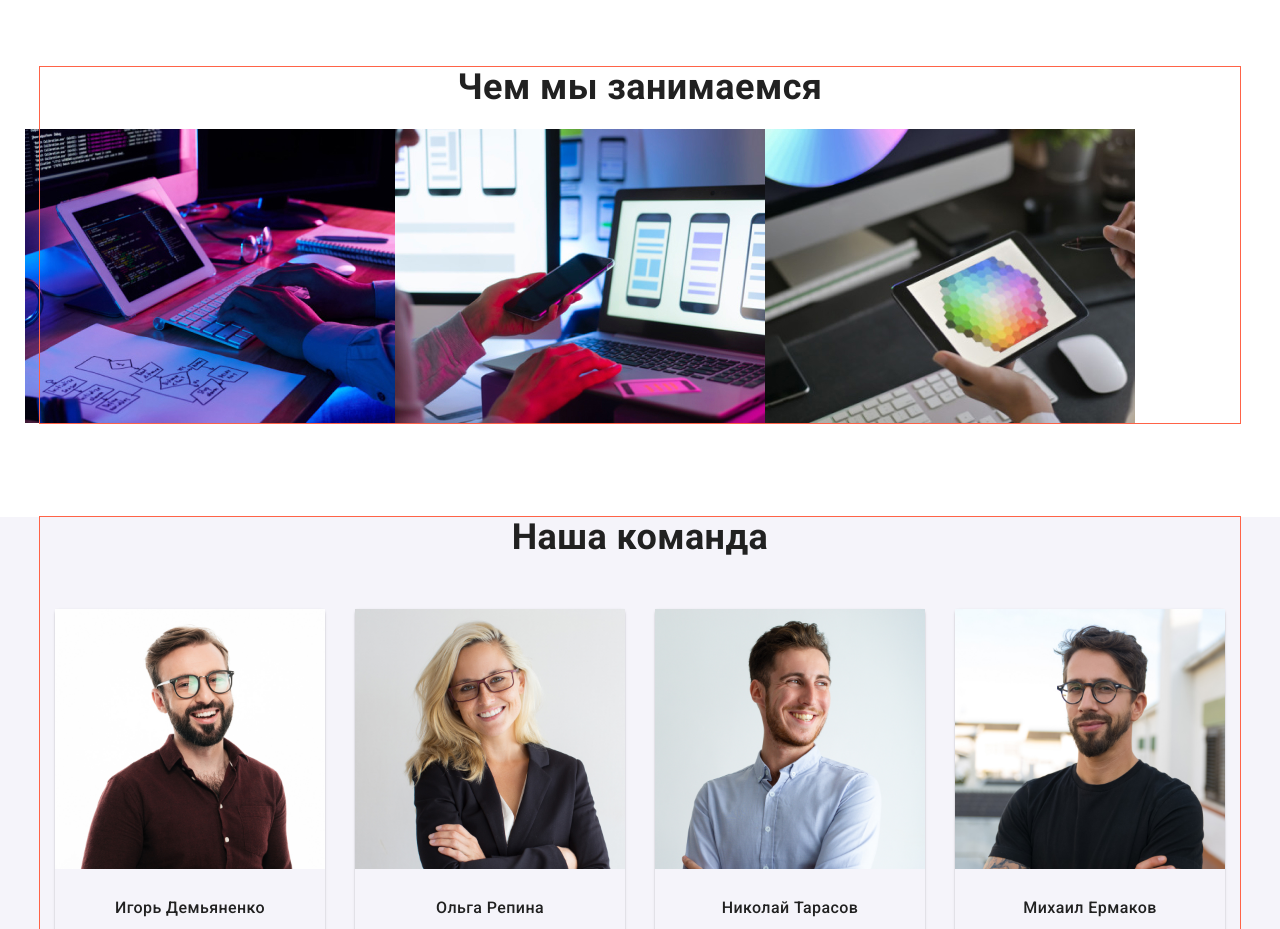
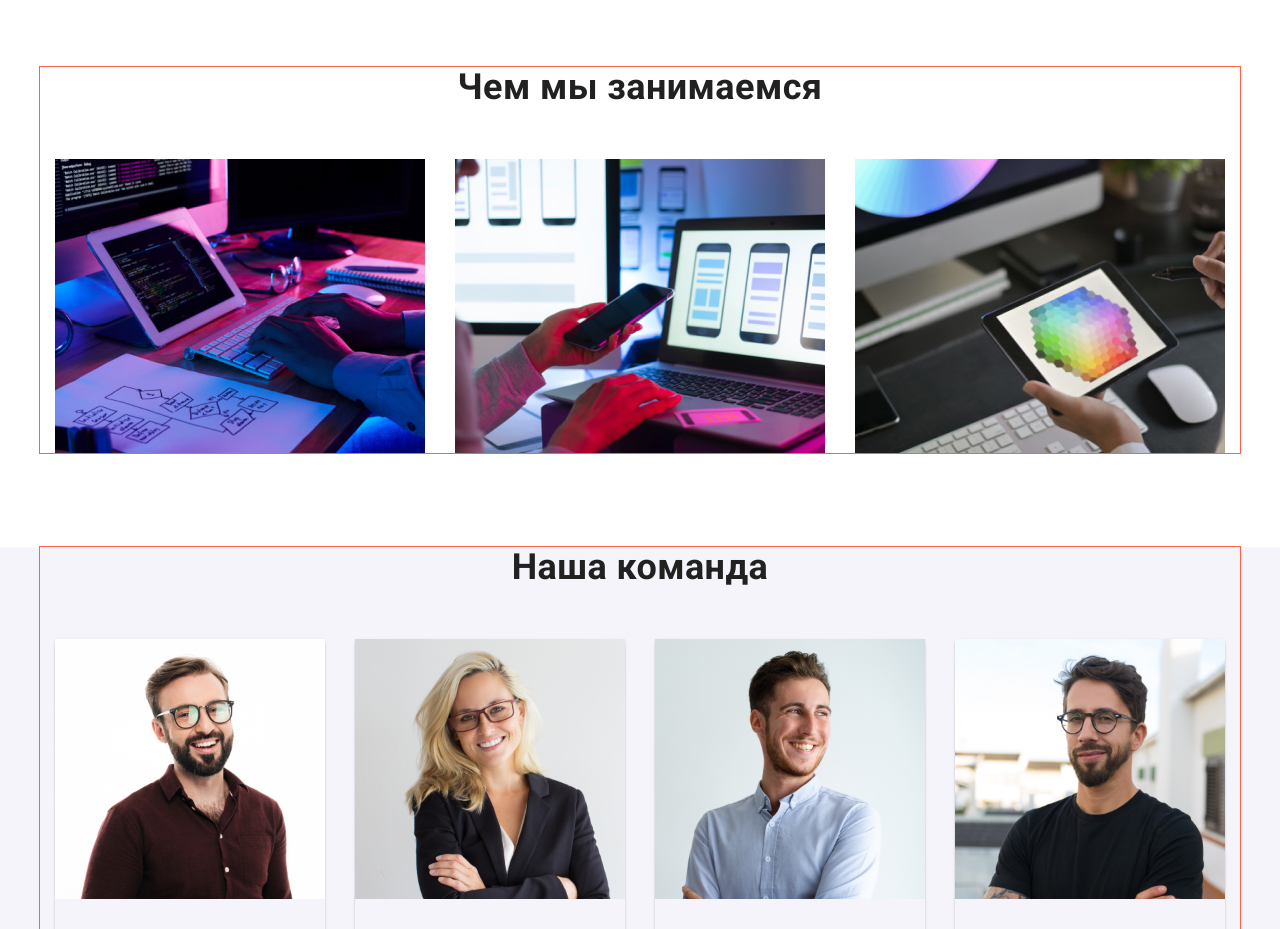
Before and after one commit to TyomaDW/goit-markup-hw-03, a plain HTML site: page index.html in a window 1280 px wide. Shown: the part 900-1829 px from the top of the page. Drawn offline with nearby package versions, Linux system fonts and the light colour scheme.

Commit message:
Update index.html

```diff
--- a/index.html
+++ b/index.html
@@ -91,13 +91,13 @@
             <div class="container">
                 <h2 class="section-title">Чем мы занимаемся</h2>
                 <ul class="work-list list">
-                    <li class="item">
+                    <li class="work-item">
                         <img src="./images/job/job-1.jpg" alt="Програмирование" width="370" height="294">
                     </li>
-                    <li class="item">
+                    <li class="work-item">
                         <img src="./images/job/job-2.jpg" alt="Тестирование" width="370" height="294">
                     </li>
-                    <li class="item">
+                    <li class="work-item">
                         <img src="./images/job/job-3.jpg" alt="Дизайн" width="370" height="294">
                     </li>
                 </ul>
```
